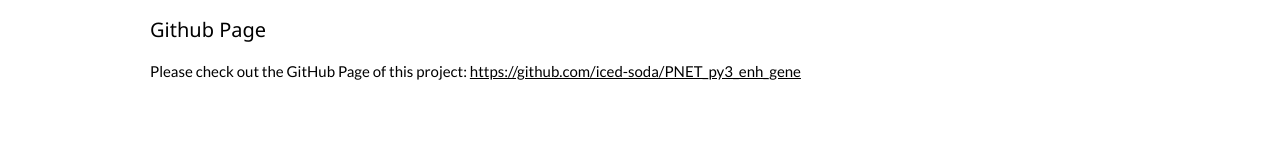
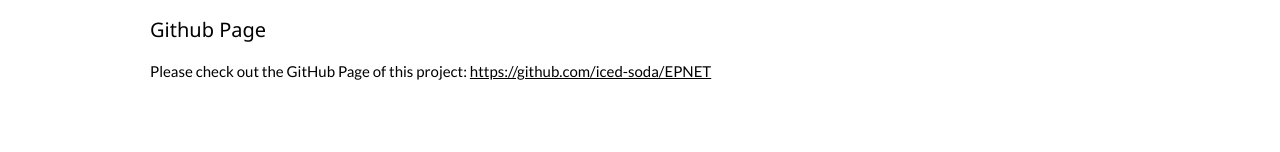
Before and after one commit to jade0530/9450_MainProjectWeb, a plain HTML site: page documentation.html in a window 1280 px wide. Shown: the part 370-522 px from the top of the page. Drawn offline with nearby package versions, Linux system fonts and the light colour scheme.

Commit message:
updated the link to model github page

```diff
--- a/documentation.html
+++ b/documentation.html
@@ -56,7 +56,7 @@
     <h4>Performance</h4>
     <p>Here, we can have some diagram and table showing the performance of this model</p>
     <h4>Github Page</h4>
-    <p>Please check out the GitHub Page of this project: <a href="https://github.com/iced-soda/PNET_py3_enh_gene">https://github.com/iced-soda/PNET_py3_enh_gene</a></p>
+    <p>Please check out the GitHub Page of this project: <a href="https://github.com/iced-soda/EPNET">https://github.com/iced-soda/EPNET</a></p>
     </div>
 </div>
 
```
